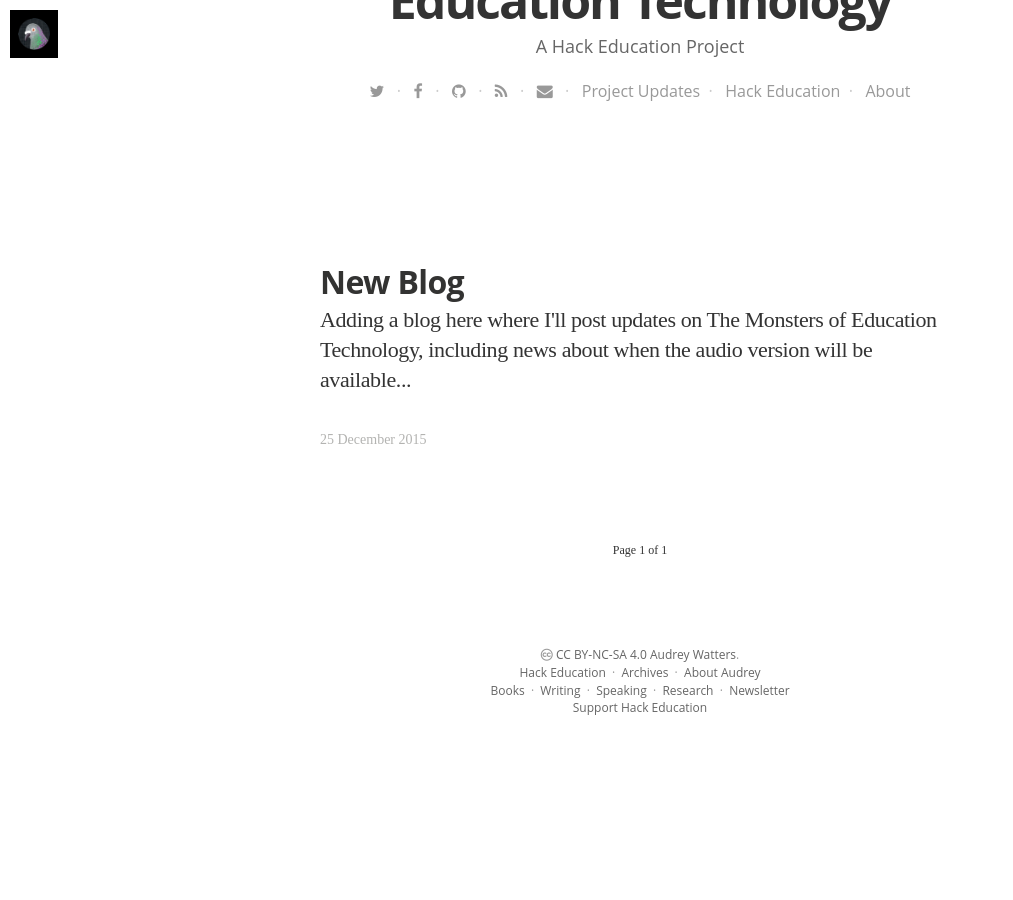
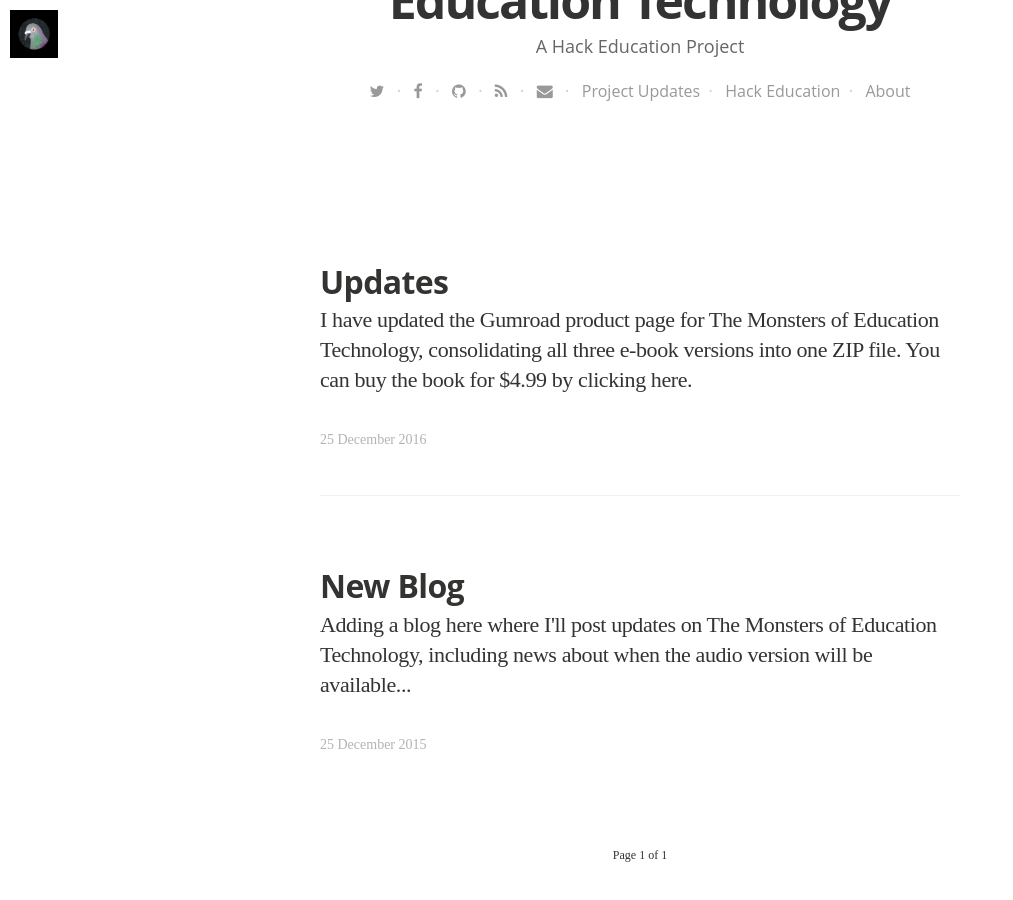
Before and after one commit to HackEducation/Monsters, a Jekyll site: the page built from blog/index.html, in a window 1280 px wide and 900 px high, scrolled down 609 px. Shown: the whole window, without its empty margins (0-1013 px from the left). Built offline with Jekyll 4.4.1, drawn with Linux system fonts in a browser that asks for light colours; nearby versions of some CDN libraries; some web fonts are replaced; the list of posts is cut into pages by our own code; before the commit the page ends 1374 px from its top, so only the background shows below that.

Commit message:
update website

```diff
--- a/_layouts/post.html
+++ b/_layouts/post.html
@@ -78,7 +78,7 @@
             <footer class="site-footer">
                 <section class="copyright"><i class="fa fa-creative-commons"></i><a href="http://creativecommons.org/licenses/by-nc-sa/4.0/"> Attribution-NonCommercial-ShareAlike 4.0</a></section>
                 <hr>
-                <a href="http://audreywatters.com">About the Author</a>&nbsp;&nbsp;·&nbsp;&nbsp; {% if post.imagecredits != null %}<a href="{{ post.imagecredits }}">Image credits</a>{% else %}<a href="{{ site.covercredits }}">Image credits</a>{% endif %}
+                <a href="http://audreywatters.com">About the Author</a>&nbsp;&nbsp;·&nbsp;&nbsp; {% if page.imagecredits != null %}<a href="{{ page.imagecredits }}">Image credits</a>{% else %}<a href="{{ site.covercredits }}">Image credits</a>{% endif %}
               </div>
             </footer>
           </div>
--- /dev/null
+++ b/_posts/2016-12-25-updates.html
@@ -0,0 +1,9 @@
+---
+layout: post
+title: "Updates"
+date: 2016-12-25 10:35:00 +0000
+tags:
+image: https://s3.amazonaws.com/hackedu/monster-pigeon.jpg
+imagecredits: https://www.flickr.com/photos/ciaranduk/5469025424
+---
+<p>I have updated the Gumroad product page for <em>The Monsters of Education Technology</em>, consolidating all three e-book versions into one ZIP file. You can buy the book for $4.99 by clicking <a href="https://gumroad.com/products/QcSxw/">here</a>.</p>
```
Also changed, not shown: index.html (+9 -4 lines).
